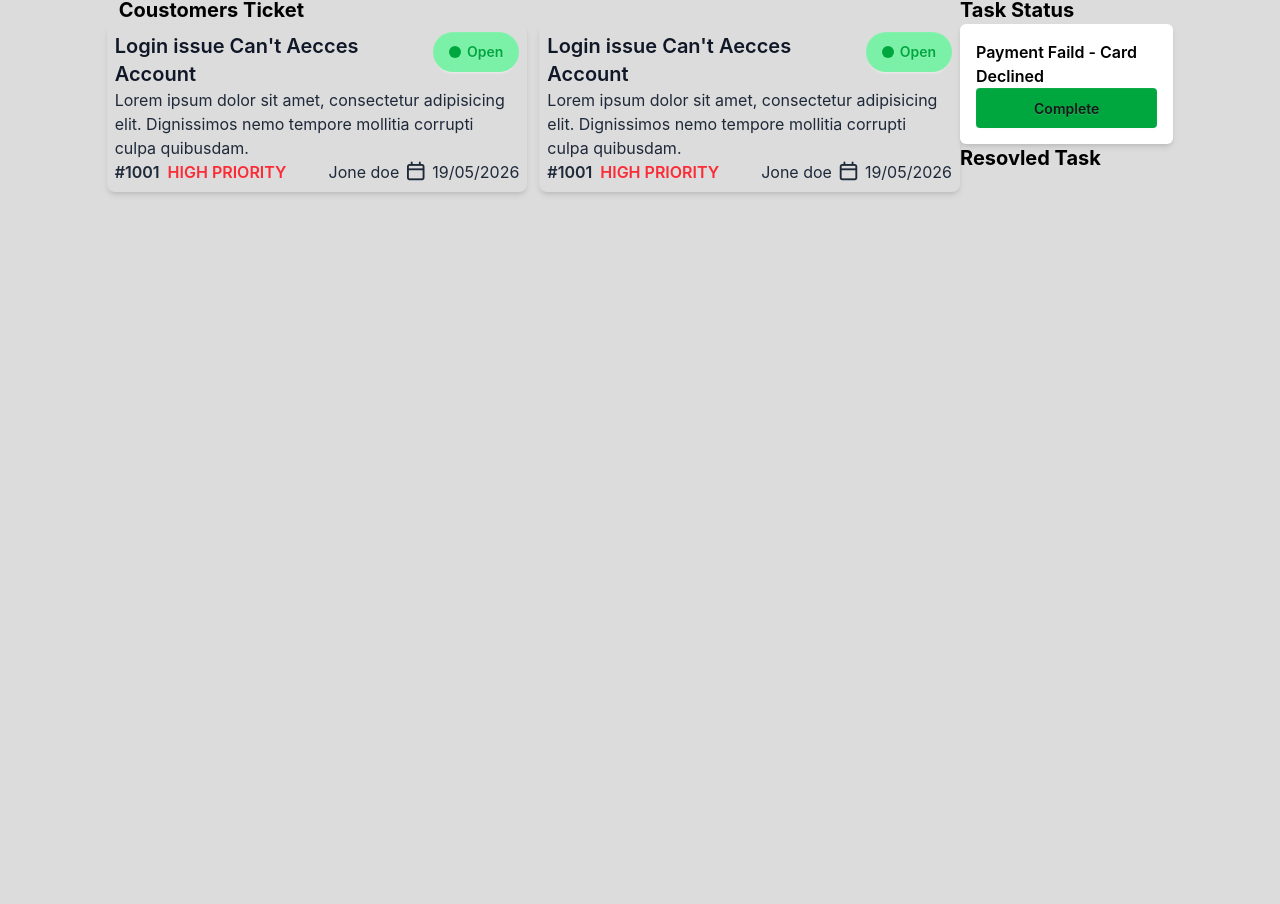
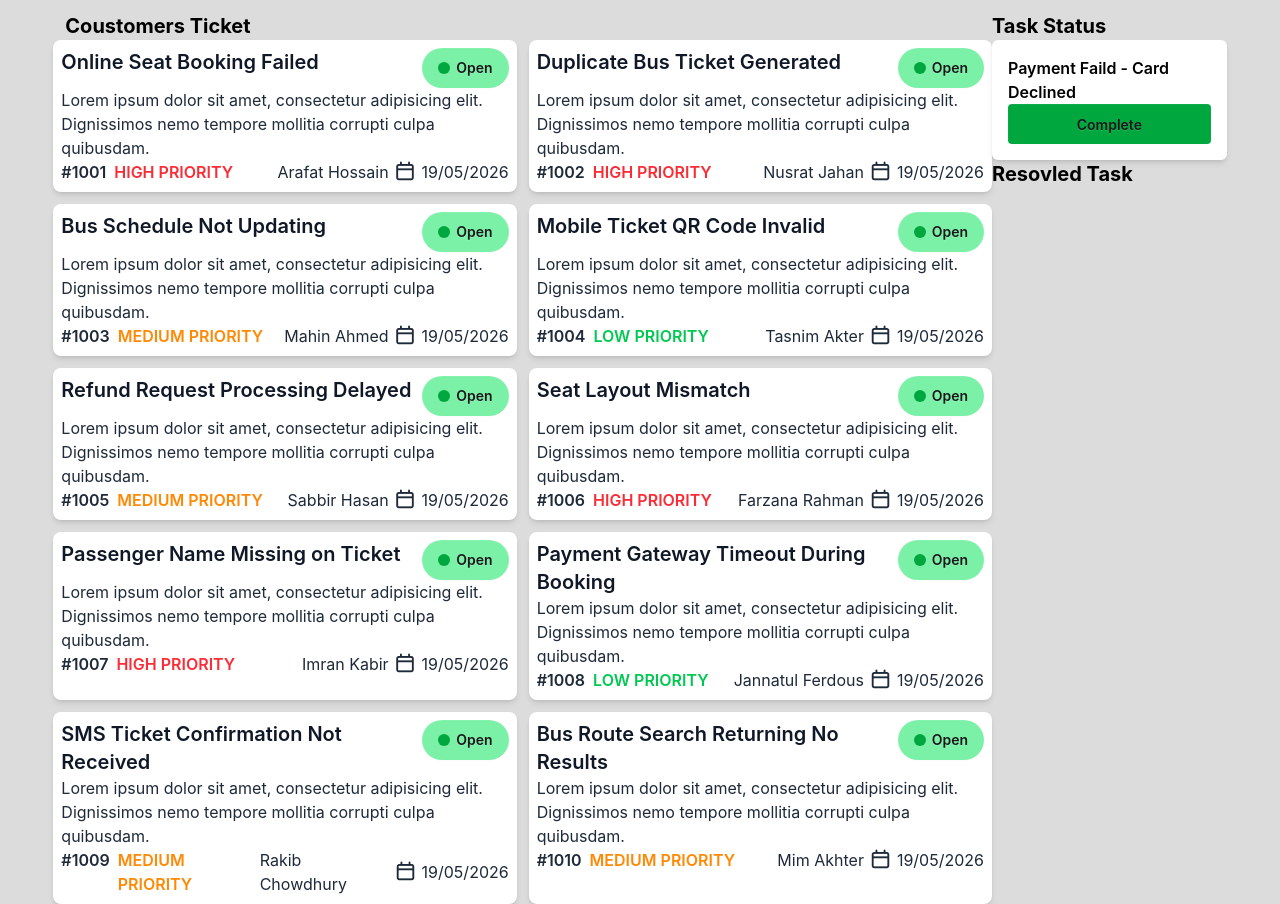
Before and after one commit to jahirul2109/CS-TICKETING-SYSTEM, a React (Vite) app: page / in a window 1280 px wide. Shown: the part 444-1348 px from the top of the page. Before the commit the page ends 800 px from the top, so only its background shows below. Built offline with nearby package versions, Linux system fonts and the light colour scheme.

Commit message:
add data

```diff
--- /dev/null
+++ b/public/data/api_data.js
@@ -0,0 +1,92 @@
+[
+  {
+    "id": "#1001",
+    "title": "Online Seat Booking Failed",
+    "description": "Passengers are unable to confirm seats after payment completion.",
+    "customer": "Arafat Hossain",
+    "priority": "HIGH PRIORITY",
+    "status": "Open",
+    "createdAt": "5/10/2026"
+  },
+  {
+    "id": "#1002",
+    "title": "Duplicate Bus Ticket Generated",
+    "description": "System generated two tickets for a single booking request.",
+    "customer": "Nusrat Jahan",
+    "priority": "HIGH PRIORITY",
+    "status": "In-Progress",
+    "createdAt": "5/10/2026"
+  },
+  {
+    "id": "#1003",
+    "title": "Bus Schedule Not Updating",
+    "description": "Updated departure times are not reflecting on the customer portal.",
+    "customer": "Mahin Ahmed",
+    "priority": "MEDIUM PRIORITY",
+    "status": "Open",
+    "createdAt": "5/11/2026"
+  },
+  {
+    "id": "#1004",
+    "title": "Mobile Ticket QR Code Invalid",
+    "description": "Scanners at boarding counters cannot verify QR codes from mobile tickets.",
+    "customer": "Tasnim Akter",
+    "priority": "LOW PRIORITY",
+    "status": "Open",
+    "createdAt": "5/11/2026"
+  },
+  {
+    "id": "#1005",
+    "title": "Refund Request Processing Delayed",
+    "description": "Canceled ticket refunds are taking longer than expected.",
+    "customer": "Sabbir Hasan",
+    "priority": "MEDIUM PRIORITY",
+    "status": "In-Progress",
+    "createdAt": "5/12/2026"
+  },
+  {
+    "id": "#1006",
+    "title": "Seat Layout Mismatch",
+    "description": "Displayed bus seat layout does not match the actual bus arrangement.",
+    "customer": "Farzana Rahman",
+    "priority": "HIGH PRIORITY",
+    "status": "Open",
+    "createdAt": "5/12/2026"
+  },
+  {
+    "id": "#1007",
+    "title": "Passenger Name Missing on Ticket",
+    "description": "Generated tickets are missing passenger details after booking.",
+    "customer": "Imran Kabir",
+    "priority": "HIGH PRIORITY",
+    "status": "Open",
+    "createdAt": "5/13/2026"
+  },
+  {
+    "id": "#1008",
+    "title": "Payment Gateway Timeout During Booking",
+    "description": "Customers face timeout errors while making online payments.",
+    "customer": "Jannatul Ferdous",
+    "priority": "LOW PRIORITY",
+    "status": "Open",
+    "createdAt": "5/13/2026"
+  },
+  {
+    "id": "#1009",
+    "title": "SMS Ticket Confirmation Not Received",
+    "description": "Passengers are not receiving booking confirmation SMS messages.",
+    "customer": "Rakib Chowdhury",
+    "priority": "MEDIUM PRIORITY",
+    "status": "In-Progress",
+    "createdAt": "5/14/2026"
+  },
+  {
+    "id": "#1010",
+    "title": "Bus Route Search Returning No Results",
+    "description": "Search feature fails to show available buses for selected routes.",
+    "customer": "Mim Akhter",
+    "priority": "MEDIUM PRIORITY",
+    "status": "Open",
+    "createdAt": "5/14/2026"
+  }
+]
--- a/src/App.jsx
+++ b/src/App.jsx
@@ -2,8 +2,9 @@ import { useState } from 'react'
 import Navbar from './component/nav/Navbar'
 import Count from './component/hero_section/Count'
 import Status from './component/ticket/Status'
-import Card from './component/card/Card'
+import Cardcointainer from './component/card/Cardcontainer'
 
+const promiseData = fetch('/data/api_data.js').then(res=> res.json());
 
 function App() {
   const [count, setCount] = useState(0)
@@ -14,8 +15,9 @@ function App() {
   <Navbar></Navbar>
  </nav>
  <Count></Count>
- {/* <Status></Status> */}
- <Card></Card>
+ <Cardcointainer
+ promiseData = {promiseData}
+ ></Cardcointainer>
  </>
   )
 }
--- a/src/component/card/Card.jsx
+++ b/src/component/card/Card.jsx
@@ -1,65 +1,28 @@
 import React from 'react'
 
-export default function Card() {
+export default function Card({ coustomerData }) {
     return (
-        <div className='grid grid-cols-5 w-10/12 mx-auto mt-20'>
         <div className='col-span-4'>
             <h1 className='text-xl mx-3 font-bold'>Coustomers Ticket</h1>
             <div className='grid grid-cols-2 gap-3 w-full'>
-                    <div className='p-2 rounded-lg shadow-md'>
+                {coustomerData.map(data => <div className='p-2 rounded-lg shadow-md bg-white'>
                     <div className='flex justify-between text-xl font-semibold text-gray-900'>
-                            <h1 className=''>Login issue Can't Aecces Account</h1>
-                            <div className='btn border-none outline-none  rounded-full bg-green-300 text-green-600'> <div className='w-3 h-3 rounded-full bg-green-600'></div>Open</div>
+                        <h1 className=''>{data.title}</h1>
+                        <div className='btn border-none outline-none  rounded-full bg-green-300'> <div className='w-3 h-3 rounded-full bg-green-600'></div>Open</div>
                     </div>
                     <p className='text-gray-800'>Lorem ipsum dolor sit amet, consectetur adipisicing elit. Dignissimos nemo tempore mollitia corrupti culpa quibusdam.</p>
                     <div className='flex justify-between text-gray-800'>
                         <div className='flex justify-between gap-2'>
-                                <h1 className='font-semibold'>#1001</h1>
-                                <h1 className='text-red-500 font-semibold'>HIGH PRIORITY</h1>
+                            <h1 className='font-semibold'>{data.id}</h1>
+                            <h1 className= {data.priority == "HIGH PRIORITY" ? "text-red-500 font-semibold" : data.priority == "MEDIUM PRIORITY" ? "text-orange-400 font-semibold" : "text-green-500 font-semibold"}>{data.priority}</h1>
                         </div>
                         <div className='flex justify-between gap-1 items-center text-gray-800 '>
-                                <p>Jone doe</p>
+                            <p>{data.customer}</p>
                             <i className="fa-regular text-xl fa-calendar"></i>
                             <span>19/05/2026</span>
                         </div>
                     </div>
-                    </div>
-                    <div className='p-2 rounded-lg shadow-md'>
-                        <div className='flex justify-between text-xl font-semibold text-gray-900'>
-                            <h1 className=''>Login issue Can't Aecces Account</h1>
-                            <div className='btn border-none outline-none  rounded-full bg-green-300 text-green-600'> <div className='w-3 h-3 rounded-full bg-green-600'></div>Open</div>
-                        </div>
-                        <p className='text-gray-800'>Lorem ipsum dolor sit amet, consectetur adipisicing elit. Dignissimos nemo tempore mollitia corrupti culpa quibusdam.</p>
-                        <div className='flex justify-between text-gray-800'>
-                            <div className='flex justify-between gap-2'>
-                                <h1 className='font-semibold'>#1001</h1>
-                                <h1 className='text-red-500 font-semibold'>HIGH PRIORITY</h1>
-                            </div>
-                            <div className='flex justify-between gap-1 items-center text-gray-800 '>
-                                <p>Jone doe</p>
-                                <i className="fa-regular text-xl fa-calendar"></i>
-                                <span>19/05/2026</span>
-                            </div>
-                        </div>
-                    </div>
-
-                </div>
-            </div>
-
-            <div className=''>
-                <div>
-                    <h1 className='text-xl font-bold'>Task Status</h1>
-                    {/* Task Status Card */}
-                    <div>
-                        <div className='bg-white rounded-md shadow-md p-4'>
-                            <h1 className='font-semibold'>Payment Faild - Card Declined</h1>
-                            <button className='btn bg-green-600 border-none w-full'>Complete</button>
-                        </div>
-                    </div>
-                </div>
-                <div>
-                    <h1 className='text-xl font-bold'>Resovled Task</h1>
-                </div>
+                </div>)}
             </div>
         </div>
     )
--- /dev/null
+++ b/src/component/card/Cardcontainer.jsx
@@ -0,0 +1,27 @@
+import React, { use } from 'react'
+import Card from './Card'
+
+export default function Cardcointainer({promiseData}) {
+    const coustomerData = use (promiseData);
+    console.log(coustomerData)
+    return (
+        <div className='grid grid-cols-5 w-11/12 mx-auto mt-20'>
+            <Card coustomerData = {coustomerData}></Card>
+            <div className=''>
+                <div>
+                    <h1 className='text-xl font-bold'>Task Status</h1>
+                    {/* Task Status Card */}
+                    <div>
+                        <div className='bg-white rounded-md shadow-md p-4'>
+                            <h1 className='font-semibold'>Payment Faild - Card Declined</h1>
+                            <button className='btn bg-green-600 border-none w-full'>Complete</button>
+                        </div>
+                    </div>
+                </div>
+                <div>
+                    <h1 className='text-xl font-bold'>Resovled Task</h1>
+                </div>
+            </div>
+        </div>
+    )
+}
--- a/src/component/hero_section/Count.jsx
+++ b/src/component/hero_section/Count.jsx
@@ -2,9 +2,9 @@ import React from 'react'
 
 export default function Count() {
   return (
-    <div className='w-10/12 mx-auto grid grid-cols-2 gap-3 text-white mt-20'>
-        <div className='bg-green-400 text-center py-20 rounded-lg '> <p>In-Progress</p> <h1 className='text-2xl font-bold'>0</h1></div>
-        <div className='bg-green-400 text-center py-20 rounded-lg '> <p>Resolved</p> <h1 className='text-2xl font-bold'>0</h1></div>
+    <div className='w-11/12 mx-auto grid grid-cols-2 gap-3 text-white mt-20'>
+        <div className='bg-green-400 text-center py-22 rounded-lg '> <p>In-Progress</p> <h1 className='text-2xl font-bold'>0</h1></div>
+        <div className='bg-green-400 text-center py-22 rounded-lg '> <p>Resolved</p> <h1 className='text-2xl font-bold'>0</h1></div>
     </div>
   )
 }
--- a/src/component/nav/Navbar.jsx
+++ b/src/component/nav/Navbar.jsx
@@ -3,7 +3,7 @@ import React from 'react'
 export default function Navbar() {
     return (
         <div className=' mx-auto bg-white shadow-sm'>
-            <div className="navbar flex justify-between  w-10/12 mx-auto">
+            <div className="navbar flex justify-between  w-11/12 mx-auto">
                 <div className="">
                     <a className="btn  text-xl">CS-Ticketing System</a>
                 </div>
```
Lines whose indentation alone changed are shown as unchanged.
